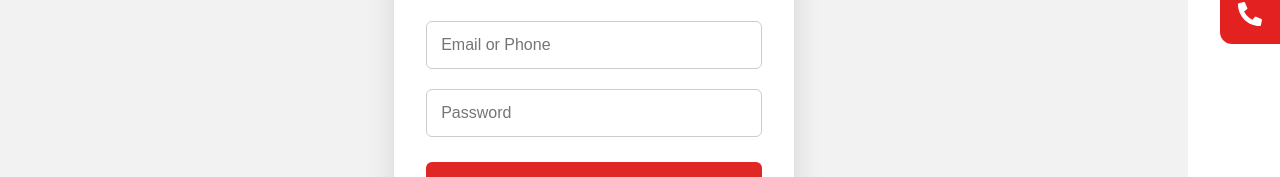
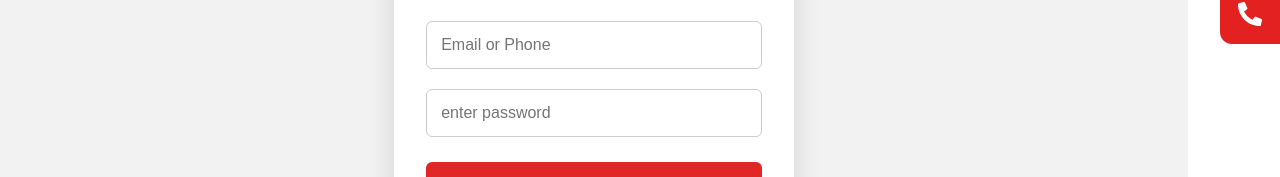
Before and after one commit to ScratchWebOfficial/InteriorDesign2, a React (Vite) app: page /login in a window 1280 px wide. Shown: the part 461-638 px from the top of the page. Built offline with nearby package versions, Linux system fonts and the light colour scheme.

Commit message:
modified password to enter password

```diff
--- a/src/pages/Login/Login.jsx
+++ b/src/pages/Login/Login.jsx
@@ -9,7 +9,7 @@ const Login = () => {
         <h1 className="login-title">Login</h1>
 
         <input type="text" className="login-input" placeholder="Email or Phone" />
-        <input type="password" className="login-input" placeholder="Password" />
+        <input type="password" className="login-input" placeholder="enter password" />
 
         <button className="login-btn">Login</button>
 
```
